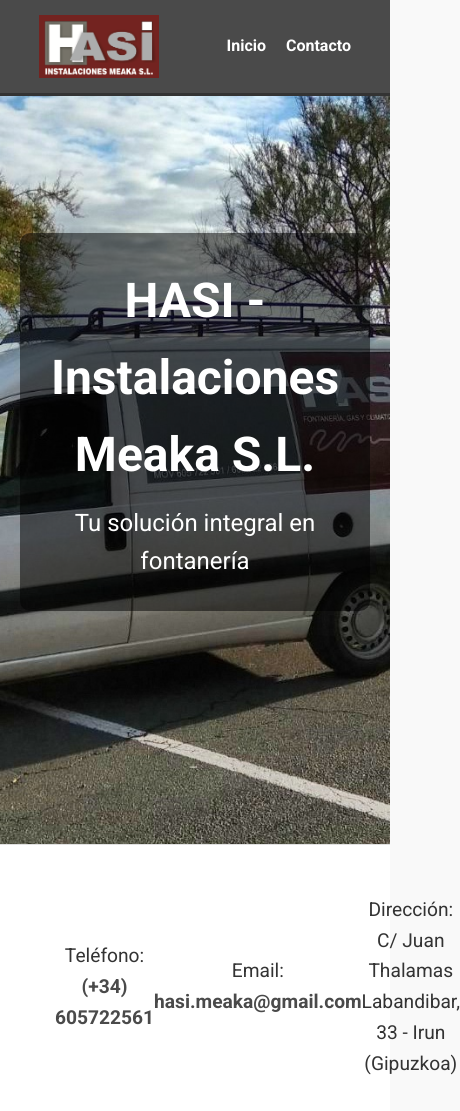
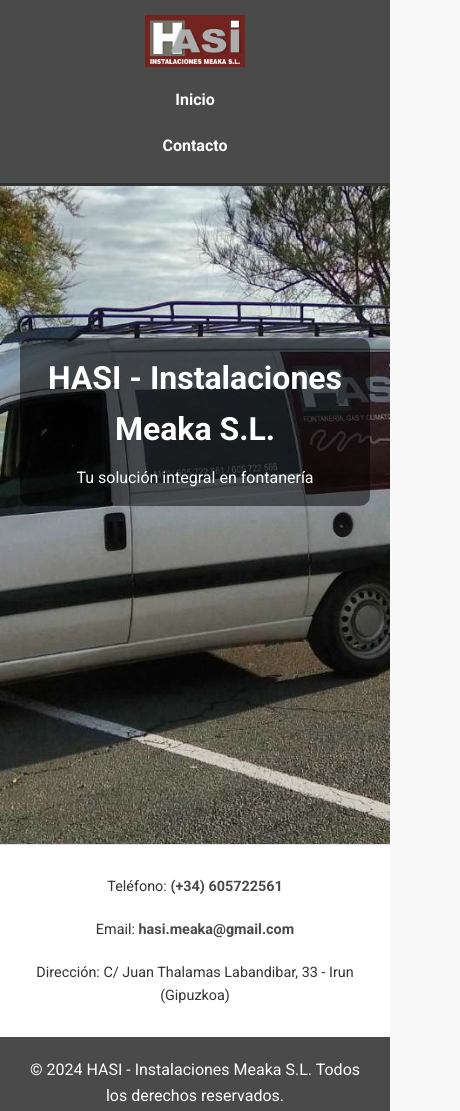
Before and after one commit to fernandolozano/hasimeaka, a plain HTML site: page index.html in a window 390 px wide. Shown: the top 1111 px of the page, 460 px wide, since content can reach past the window. Drawn offline with Linux system fonts and the light colour scheme.

Commit message:
Update styles.css

```diff
--- a/styles.css
+++ b/styles.css
@@ -99,12 +99,6 @@
     border-top: 1px solid #e0e0e0; /* Línea sutil para separar secciones */
 }
 
-.contact h2 {
-    margin-bottom: 20px;
-    font-size: 2em;
-    color: #333; /* Color de texto gris oscuro */
-}
-
 .contact p {
     margin: 10px 0; /* Reducir los márgenes entre los párrafos */
     font-size: 1.2em;
@@ -130,3 +124,67 @@
     bottom: 0;
     width: 100%;
 }
+
+/* Media Queries */
+@media (max-width: 768px) {
+    .container {
+        width: 90%;
+        flex-direction: column;
+        align-items: center;
+    }
+
+    nav {
+        margin-top: 10px;
+    }
+
+    nav ul {
+        flex-direction: column;
+        align-items: center;
+    }
+
+    nav ul li {
+        margin: 10px 0;
+    }
+
+    .hero-content {
+        padding: 20px;
+    }
+
+    .hero-content h1 {
+        font-size: 2.5em;
+    }
+
+    .hero-content p {
+        font-size: 1.2em;
+    }
+
+    .contact {
+        padding: 20px 10px;
+    }
+
+    .contact p {
+        font-size: 1em;
+    }
+}
+
+@media (max-width: 480px) {
+    .logo {
+        width: 100px;
+    }
+
+    .hero-content {
+        padding: 15px;
+    }
+
+    .hero-content h1 {
+        font-size: 2em;
+    }
+
+    .hero-content p {
+        font-size: 1em;
+    }
+
+    .contact p {
+        font-size: 0.9em;
+    }
+}
```
